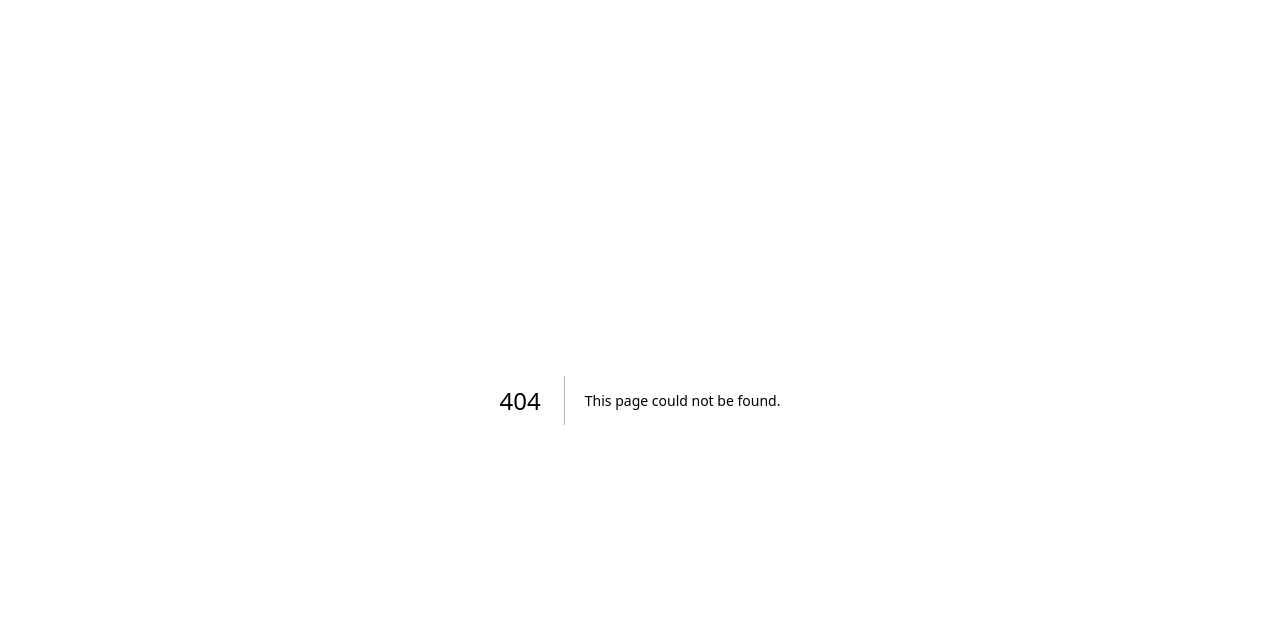
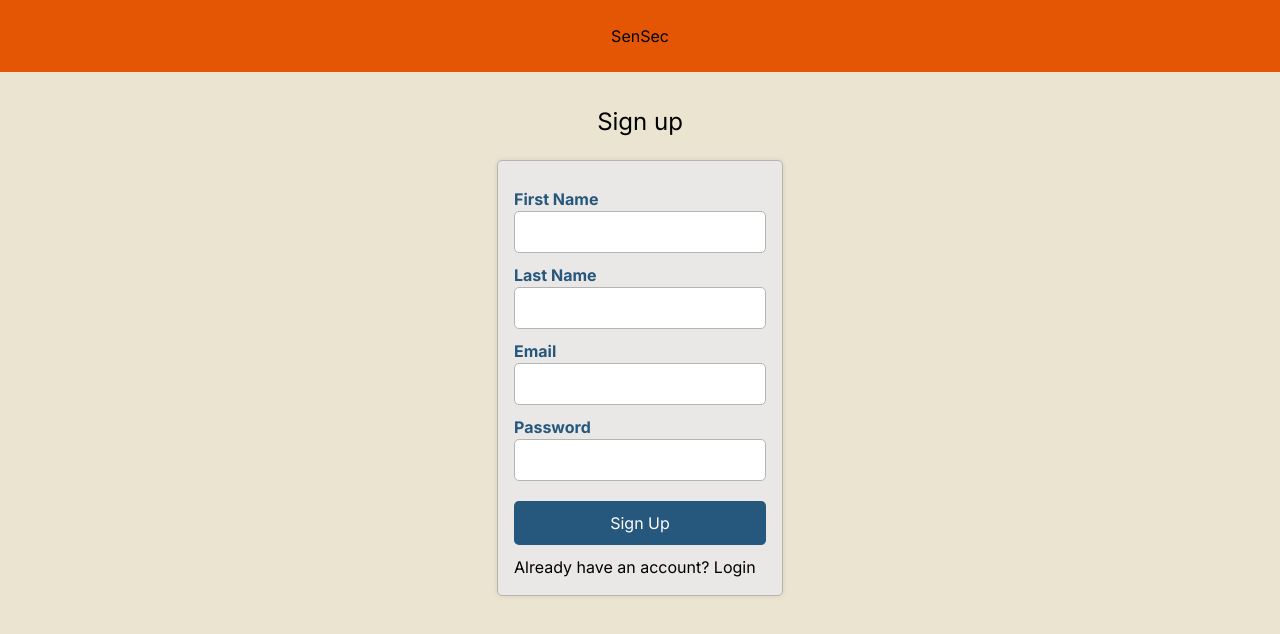
Before and after one commit to j4zuu/innovationProjectUI, a Next.js app: page /registration in a window 1280 px wide. Before the commit this address had no page. Shown: the top 634 px of the page. Built offline with nearby package versions, Linux system fonts and the light colour scheme.

Commit message:
sign up sivu lisätty

```diff
--- a/src/app/components/Login.tsx
+++ b/src/app/components/Login.tsx
@@ -1,3 +1,4 @@
+/* eslint-disable react/no-unescaped-entities */
 "use client"
 
 import React, { useState } from 'react';
@@ -41,6 +42,9 @@ const LoginForm = () => {
         <button onClick={handleLogin} type="button">
           Login
         </button>
+        <p>
+        Don't have an account? <a href="/registration">Sign up</a>
+      </p>
       </form>
     </div>
   );
--- /dev/null
+++ b/src/app/components/Registration.tsx
@@ -0,0 +1,77 @@
+/* eslint-disable react/no-unescaped-entities */
+"use client"
+
+import React, { useState } from 'react';
+import "../styles.css";
+import {useRouter} from "next/navigation";
+
+const RegistrationForm = () => {
+    const [firstName, setFirstName] = useState('');
+    const [lastName, setLastName] = useState('');
+    const [email, setEmail] = useState('');
+    const [password, setPassword] = useState('');
+    const router = useRouter();
+
+    const handleRegistration = () => {
+
+      console.log('First Name:', firstName);
+      console.log('Last Name:', lastName);
+      console.log('Email:', email);
+      console.log('Password:', password);
+
+
+      router.push('/login');
+    };
+
+  return (
+    <div className="login-container">
+      <h2>Sign up</h2>
+      <form className="login-form">
+        <div className="form-group">
+          <label htmlFor="first-name">First Name</label>
+          <input
+            type="text"
+            id="first-name"
+            value={firstName}
+            onChange={(e) => setFirstName(e.target.value)}
+          />
+        </div>
+        <div className="form-group">
+          <label htmlFor="last-name">Last Name</label>
+          <input
+            type="text"
+            id="last-name"
+            value={lastName}
+            onChange={(e) => setLastName(e.target.value)}
+          />
+        </div>
+        <div className="form-group">
+          <label htmlFor="email">Email</label>
+          <input
+            type="email"
+            id="email"
+            value={email}
+            onChange={(e) => setEmail(e.target.value)}
+          />
+        </div>
+        <div className="form-group">
+          <label htmlFor="password">Password</label>
+          <input
+            type="password"
+            id="password"
+            value={password}
+            onChange={(e) => setPassword(e.target.value)}
+          />
+        </div>
+        <button onClick={handleRegistration} type="button">
+          Sign Up
+        </button>
+        <p>
+          Already have an account? <a href="/login">Login</a>
+        </p>
+      </form>
+    </div>
+  );
+};
+
+export default RegistrationForm;
--- /dev/null
+++ b/src/app/registration/page.tsx
@@ -0,0 +1,15 @@
+import Login from "@/app/components/Login";
+//import MainArea from "@/app/components/MainArea";
+import TopBar from "@/app/components/TopBar";
+import RegistrationForm from "../components/Registration";
+
+const Page = () => {
+    return (
+        <div className="mainArea">
+            <TopBar/>
+            <RegistrationForm/>
+        </div>
+    )
+}
+
+export default Page
--- a/src/app/styles.css
+++ b/src/app/styles.css
@@ -19,7 +19,7 @@ h2 {
     padding: 1rem;
     border: 1px solid #B4B4B3;
     border-radius: 5px;
-    background-color: #f7f7f7;
+    background-color: #e9e9e9e6;
     box-shadow: 0 0 5px rgba(0, 0, 0, 0.1);
     margin: 7%;
 }
@@ -44,15 +44,17 @@ input {
 button {
     width: 100%;
     padding: 10px;
-    background-color: #0056b3;
+    background-color: #26577C !important;
     color: #fff;
     border: none;
     border-radius: 5px;
     cursor: pointer;
+    margin-top: 10px;
+    margin-bottom: 10px;
 }
 
 button:hover {
-    background-color: #0056b3;
+    background-color: #26577C;
 }
 
 
```
